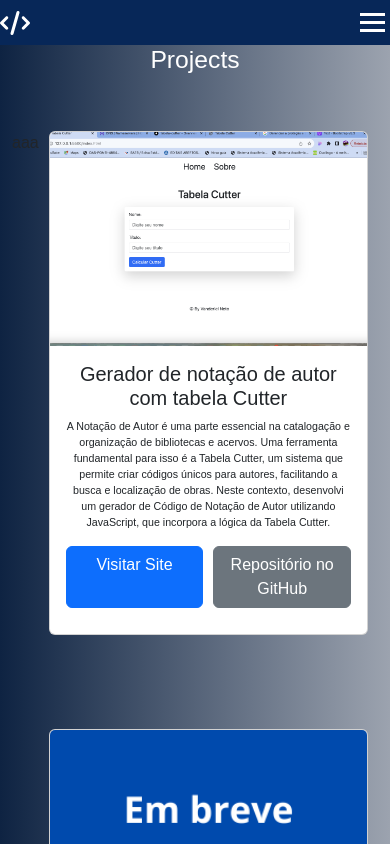
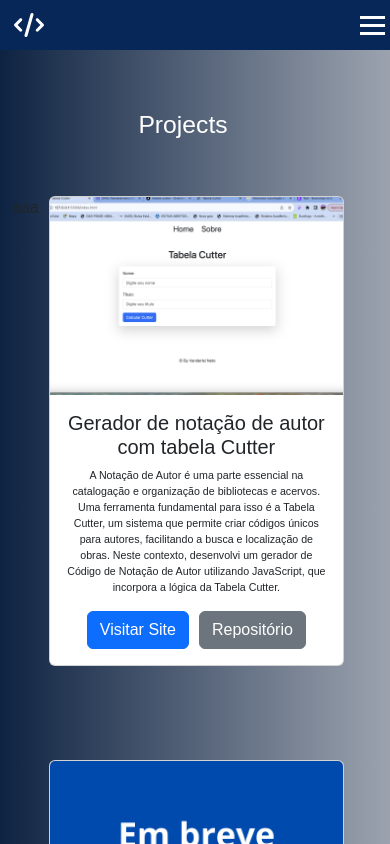
Before and after one commit to josevanderleineto/portfolio, a React (Vite) app: page /projects in a window 390 px wide. Shown: the top 844 px of the page. Built offline with nearby package versions, Linux system fonts and the light colour scheme.

Commit message:
Agustando styles

```diff
--- a/src/Componets/Header/Menu/Menu.css
+++ b/src/Componets/Header/Menu/Menu.css
@@ -28,6 +28,7 @@
 }
 
 .navbar {
+    height: 50px;
     display: flex;
     justify-content: space-between;
     align-items: center;
@@ -39,13 +40,17 @@
     width: 30px;
   }
 
+  .navbar-logo {
+    padding-left: 14px;
+  }
+
   .navbar-links {
     display: flex;
     justify-content: center;
     align-items: center;
     list-style: none;
     margin: 0;
-    padding: 0;
+    padding-right: 14px;
   }
 
   .navbar-links li {
--- a/src/Componets/Pages/About/About.css
+++ b/src/Componets/Pages/About/About.css
@@ -1,6 +1,5 @@
 
 #about {
-    height: 100vh;
     background: var(--bg);
     padding: 40px;
 }
--- a/src/Componets/Pages/Projects/Projects.css
+++ b/src/Componets/Pages/Projects/Projects.css
@@ -1,6 +1,7 @@
 /* Projects.css */
 #projects {
     background: var(--bg);
+    padding-top: 60px;
 }
 .projects {
     padding-bottom: 70px;
@@ -30,22 +31,20 @@
 
   /* Adicione as seguintes regras de estilo para tornar os botões responsivos em dispositivos móveis */
   @media (max-width: 767px) {
+    #projects {
+      display: flex;
+      justify-content: center;
+      padding-right: 1.5rem;
+  }
     .project-card {
       height: auto;
     }
 
-    .btn-primary,
-    .btn-secondary {
-      width: 100%;
-      margin-bottom: 10px;
-      display: flex;
-      justify-content: center;
-      align-items: center;
-    }
-  }
 
   /* Novas regras para alinhar os botões na mesma linha */
   .row.justify-content-center .project-card {
     margin-right: 10px;
     margin-left: 10px;
   }
+
+}
--- a/src/Componets/Pages/Projects/Projects.jsx
+++ b/src/Componets/Pages/Projects/Projects.jsx
@@ -19,7 +19,7 @@ const ProjectCard = ({ imgSrc, title, description, siteLink, githubLink }) => {
                 Visitar Site
               </a>
               <a href={githubLink} className="btn btn-secondary btn-block" style={{ gridColumn: '3' }}>
-                Repositório no GitHub
+                Repositório
               </a>
             </div>
           </div>
```
